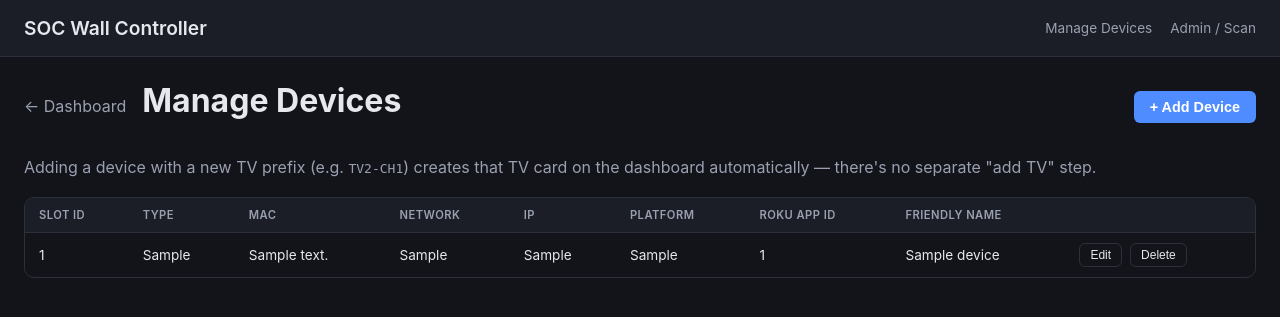
After one commit to Aakashdeeeep/Quickplay_soc_automation, a Flask app: page /admin/devices in a window 1280 px wide. The commit adds this page. Shown: the top 317 px of the page. Run offline with Flask 3, Linux system fonts and the light colour scheme; tables that the repository leaves empty hold one stand-in row (values such as "Sample post").

Commit message:
Add device registry management UI (add/edit/delete) - no code changes needed
- /admin/devices: table of all registered devices with Add/Edit/Delete,
  linked from the top nav alongside Admin/Scan
- New API: GET/POST /api/devices, PUT/DELETE /api/devices/<slot_id>
- models.replace_device_fields(): direct-assignment update for the edit
  form, separate from upsert_device's COALESCE-based partial-merge (which
  exists for CLI/import tools that only pass a few fields at a time) -
  needed so clearing a field in the edit form actually clears it instead
  of silently keeping the old value
- Validates device_type against the known list and rejects duplicate
  slot_id/mac_address with clear error messages
- Adding a device with a new TV-prefix slot_id (e.g. TV2-CH1) surfaces as
  a new TV card on Screen 1 automatically, no separate step

Verified end-to-end: add/edit(including clearing a field)/delete cycle,
plus duplicate slot_id, invalid device_type, and duplicate MAC all
correctly rejected with clear messages. All tests used a throwaway
TEST-CH* row - no real registered device was touched.

```diff
--- a/routes/views.py
+++ b/routes/views.py
@@ -13,7 +13,7 @@ the Scan Network button still lives.
 
 from flask import Blueprint, render_template, abort
 
-from config import NETWORKS, CONTENT_PRESETS, is_ops_restricted_platform
+from config import NETWORKS, CONTENT_PRESETS, DEVICE_TYPES, is_ops_restricted_platform
 import models
 import content_catalog
 import slot_naming
@@ -71,6 +71,19 @@ def tv_device_grid(tv_id):
     )
 
 
+@views_bp.route("/admin/devices")
+def admin_devices():
+    """Device registry management: add/edit/delete devices through the UI
+    instead of the CLI scripts (seed_devices.py / import_device_registry.py)."""
+    devices = models.list_devices()
+    return render_template(
+        "admin_devices.html",
+        devices=devices,
+        device_types=DEVICE_TYPES,
+        networks=NETWORKS,
+    )
+
+
 @views_bp.route("/networks")
 def networks():
     counts = {net: len(models.list_devices(network=net)) for net in NETWORKS}
--- a/static/css/style.css
+++ b/static/css/style.css
@@ -36,12 +36,57 @@ body {
     font-weight: 600;
 }
 
+.admin-nav { display: flex; gap: 18px; }
+
 .admin-link {
     color: var(--text-dim);
     text-decoration: none;
     font-size: 0.85rem;
 }
 .admin-link:hover { color: var(--text); }
+
+.table-wrap {
+    margin-top: 20px;
+    overflow-x: auto;
+    border: 1px solid var(--border);
+    border-radius: 10px;
+}
+
+.device-table {
+    width: 100%;
+    border-collapse: collapse;
+    font-size: 0.85rem;
+}
+.device-table th,
+.device-table td {
+    padding: 10px 14px;
+    text-align: left;
+    white-space: nowrap;
+    border-bottom: 1px solid var(--border);
+}
+.device-table th {
+    color: var(--text-dim);
+    font-weight: 600;
+    text-transform: uppercase;
+    font-size: 0.7rem;
+    letter-spacing: 0.04em;
+    background: var(--panel);
+}
+.device-table tbody tr:hover { background: var(--panel-hover); }
+.device-table tbody tr:last-child td { border-bottom: none; }
+
+.table-actions { display: flex; gap: 8px; }
+.table-actions button {
+    padding: 4px 10px;
+    font-size: 0.75rem;
+    border-radius: 6px;
+    border: 1px solid var(--border);
+    background: transparent;
+    color: var(--text);
+    cursor: pointer;
+}
+.table-actions button:hover { border-color: var(--accent); color: var(--accent); }
+.delete-device-btn:hover { border-color: var(--red) !important; color: var(--red) !important; }
 
 .content {
     padding: 24px;
--- /dev/null
+++ b/static/js/admin_devices.js
@@ -0,0 +1,135 @@
+(function () {
+    const addBtn = document.getElementById("add-device-btn");
+    if (!addBtn) return;
+
+    const modal = document.getElementById("device-modal");
+    const modalTitle = document.getElementById("device-modal-title");
+    const modalClose = document.getElementById("device-modal-close");
+    const saveBtn = document.getElementById("device-save-btn");
+    const formResult = document.getElementById("device-form-result");
+
+    const fSlotId = document.getElementById("f-slot-id");
+    const fDeviceType = document.getElementById("f-device-type");
+    const fMac = document.getElementById("f-mac-address");
+    const fNetwork = document.getElementById("f-network");
+    const fIp = document.getElementById("f-last-known-ip");
+    const fPlatform = document.getElementById("f-platform");
+    const fRokuAppId = document.getElementById("f-roku-app-id");
+    const fFriendlyName = document.getElementById("f-friendly-name");
+
+    let editingSlotId = null;
+
+    function resetForm() {
+        fSlotId.value = "";
+        fDeviceType.selectedIndex = 0;
+        fMac.value = "";
+        fNetwork.value = "";
+        fIp.value = "";
+        fPlatform.value = "";
+        fRokuAppId.value = "";
+        fFriendlyName.value = "";
+        formResult.textContent = "";
+        formResult.className = "launch-result";
+    }
+
+    function openAdd() {
+        editingSlotId = null;
+        resetForm();
+        modalTitle.textContent = "Add device";
+        fSlotId.disabled = false;
+        modal.classList.remove("hidden");
+    }
+
+    function openEdit(btn) {
+        editingSlotId = btn.dataset.slotId;
+        resetForm();
+        modalTitle.textContent = `Edit ${editingSlotId}`;
+        fSlotId.value = editingSlotId;
+        fSlotId.disabled = true; // slot_id is the permanent key, not editable
+        fDeviceType.value = btn.dataset.deviceType;
+        fMac.value = btn.dataset.macAddress;
+        fNetwork.value = btn.dataset.network;
+        fIp.value = btn.dataset.lastKnownIp;
+        fPlatform.value = btn.dataset.platform;
+        fRokuAppId.value = btn.dataset.rokuAppId;
+        fFriendlyName.value = btn.dataset.friendlyName;
+        modal.classList.remove("hidden");
+    }
+
+    function closeModal() {
+        modal.classList.add("hidden");
+    }
+
+    addBtn.addEventListener("click", openAdd);
+    modalClose.addEventListener("click", closeModal);
+    modal.addEventListener("click", (e) => {
+        if (e.target === modal) closeModal();
+    });
+
+    document.querySelectorAll(".edit-device-btn").forEach((btn) => {
+        btn.addEventListener("click", () => openEdit(btn));
+    });
+
+    document.querySelectorAll(".delete-device-btn").forEach((btn) => {
+        btn.addEventListener("click", async () => {
+            const slotId = btn.dataset.slotId;
+            if (!confirm(`Remove ${slotId} from the registry? This does not affect the physical device.`)) {
+                return;
+            }
+            const resp = await fetch(`/api/devices/${encodeURIComponent(slotId)}`, { method: "DELETE" });
+            const data = await resp.json();
+            if (data.success) {
+                window.location.reload();
+            } else {
+                alert(data.message || "Delete failed.");
+            }
+        });
+    });
+
+    saveBtn.addEventListener("click", async () => {
+        const payload = {
+            slot_id: fSlotId.value.trim(),
+            device_type: fDeviceType.value,
+            mac_address: fMac.value.trim(),
+            network: fNetwork.value,
+            last_known_ip: fIp.value.trim(),
+            platform: fPlatform.value.trim(),
+            roku_app_id: fRokuAppId.value.trim(),
+            friendly_name: fFriendlyName.value.trim(),
+        };
+
+        if (!payload.slot_id) {
+            formResult.textContent = "Slot ID is required.";
+            formResult.className = "launch-result error";
+            return;
+        }
+
+        saveBtn.disabled = true;
+        formResult.textContent = "Saving...";
+        formResult.className = "launch-result";
+
+        try {
+            const url = editingSlotId
+                ? `/api/devices/${encodeURIComponent(editingSlotId)}`
+                : "/api/devices";
+            const method = editingSlotId ? "PUT" : "POST";
+            const resp = await fetch(url, {
+                method,
+                headers: { "Content-Type": "application/json" },
+                body: JSON.stringify(payload),
+            });
+            const data = await resp.json();
+            if (data.success) {
+                window.location.reload();
+            } else {
+                formResult.textContent = data.message || "Save failed.";
+                formResult.className = "launch-result error";
+            }
+        } catch (err) {
+            formResult.textContent = "Request failed: " + err;
+            formResult.className = "launch-result error";
+        } finally {
+            saveBtn.disabled = false;
+        }
+    });
+})();
--- /dev/null
+++ b/templates/admin_devices.html
@@ -0,0 +1,105 @@
+{% extends "base.html" %}
+{% block title %}Manage Devices — SOC Wall Controller{% endblock %}
+{% block content %}
+<div class="page-header">
+    <a href="{{ url_for('views.tv_selector') }}" class="back-link">&larr; Dashboard</a>
+    <h1>Manage Devices</h1>
+    <button id="add-device-btn">+ Add Device</button>
+</div>
+
+<p class="empty-state">
+    Adding a device with a new TV prefix (e.g. <code>TV2-CH1</code>) creates that TV card on the dashboard
+    automatically — there's no separate "add TV" step.
+</p>
+
+<div class="table-wrap">
+<table class="device-table">
+    <thead>
+        <tr>
+            <th>Slot ID</th>
+            <th>Type</th>
+            <th>MAC</th>
+            <th>Network</th>
+            <th>IP</th>
+            <th>Platform</th>
+            <th>Roku App ID</th>
+            <th>Friendly name</th>
+            <th></th>
+        </tr>
+    </thead>
+    <tbody id="device-table-body">
+        {% for d in devices %}
+        <tr data-slot-id="{{ d.slot_id }}">
+            <td>{{ d.slot_id }}</td>
+            <td>{{ d.device_type }}</td>
+            <td>{{ d.mac_address or '—' }}</td>
+            <td>{{ d.network or '—' }}</td>
+            <td>{{ d.last_known_ip or '—' }}</td>
+            <td>{{ d.platform or '—' }}</td>
+            <td>{{ d.roku_app_id or '—' }}</td>
+            <td>{{ d.friendly_name or '—' }}</td>
+            <td class="table-actions">
+                <button class="edit-device-btn"
+                        data-slot-id="{{ d.slot_id }}"
+                        data-device-type="{{ d.device_type }}"
+                        data-mac-address="{{ d.mac_address or '' }}"
+                        data-network="{{ d.network or '' }}"
+                        data-last-known-ip="{{ d.last_known_ip or '' }}"
+                        data-platform="{{ d.platform or '' }}"
+                        data-roku-app-id="{{ d.roku_app_id or '' }}"
+                        data-friendly-name="{{ d.friendly_name or '' }}">Edit</button>
+                <button class="delete-device-btn" data-slot-id="{{ d.slot_id }}">Delete</button>
+            </td>
+        </tr>
+        {% else %}
+        <tr><td colspan="9" class="empty-state">No devices registered yet.</td></tr>
+        {% endfor %}
+    </tbody>
+</table>
+</div>
+
+<div id="device-modal" class="modal hidden">
+    <div class="modal-box">
+        <button class="modal-close" id="device-modal-close">&times;</button>
+        <h2 id="device-modal-title">Add device</h2>
+
+        <label for="f-slot-id">Slot ID</label>
+        <input type="text" id="f-slot-id" placeholder="e.g. TV2-CH1">
+
+        <label for="f-device-type">Device type</label>
+        <select id="f-device-type">
+            {% for dt in device_types %}
+            <option value="{{ dt }}">{{ dt }}</option>
+            {% endfor %}
+        </select>
+
+        <label for="f-mac-address">MAC address</label>
+        <input type="text" id="f-mac-address" placeholder="e.g. aa:bb:cc:dd:ee:ff (optional)">
+
+        <label for="f-network">Network</label>
+        <select id="f-network">
+            <option value="">— unknown / not scanned —</option>
+            {% for key, net in networks.items() %}
+            <option value="{{ key }}">{{ net.label }}</option>
+            {% endfor %}
+        </select>
+
+        <label for="f-last-known-ip">IP address</label>
+        <input type="text" id="f-last-known-ip" placeholder="optional">
+
+        <label for="f-platform">Default platform</label>
+        <input type="text" id="f-platform" placeholder="e.g. aha (optional)">
+
+        <label for="f-roku-app-id">Roku app ID</label>
+        <input type="text" id="f-roku-app-id" placeholder="Roku only, per-device (optional)">
+
+        <label for="f-friendly-name">Friendly name</label>
+        <input type="text" id="f-friendly-name" placeholder="optional">
+
+        <button id="device-save-btn">Save</button>
+        <div id="device-form-result" class="launch-result"></div>
+    </div>
+</div>
+
+<script src="{{ url_for('static', filename='js/admin_devices.js') }}"></script>
+{% endblock %}
--- a/templates/base.html
+++ b/templates/base.html
@@ -9,7 +9,10 @@
 <body>
     <header class="topbar">
         <a href="{{ url_for('views.tv_selector') }}" class="brand">SOC Wall Controller</a>
-        <a href="{{ url_for('views.networks') }}" class="admin-link">Admin / Scan</a>
+        <nav class="admin-nav">
+            <a href="{{ url_for('views.admin_devices') }}" class="admin-link">Manage Devices</a>
+            <a href="{{ url_for('views.networks') }}" class="admin-link">Admin / Scan</a>
+        </nav>
     </header>
     <main class="content">
         {% block content %}{% endblock %}
```
Also changed, not shown: models.py (+25 -0 lines), routes/api.py (+105 -1 lines).
